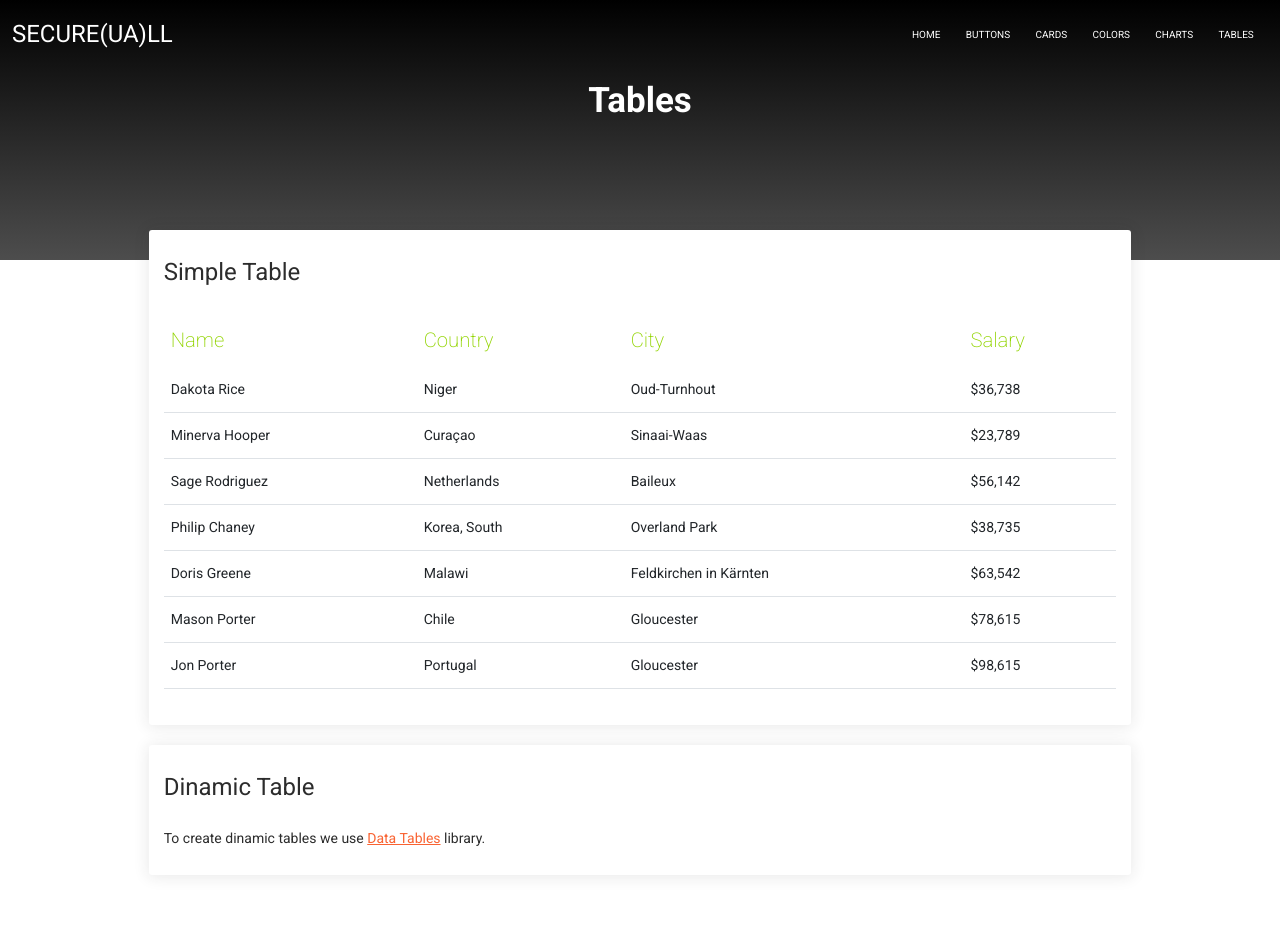
After one commit to secureUAll/frontend-backend, a Django app: template template/tables.html in a window 1280 px wide. The commit adds this page. Run offline with Django 3.2, Linux system fonts and the light colour scheme; the template is opened without the code that fills it, so the values that code supplies are empty.

Commit message:
template.tables

```diff
--- a/template/index.html
+++ b/template/index.html
@@ -81,7 +81,7 @@
                         </a>
                     </li>
                     <li class="nav-item">
-                        <a class="nav-link" href="#">
+                        <a class="nav-link" href="tables.html">
                             <p>
                                 Tables
                             </p>
--- /dev/null
+++ b/template/tables.html
@@ -0,0 +1,248 @@
+<!DOCTYPE html>
+<html lang="en">
+
+<head>
+    <meta charset="utf-8" />
+    <meta content='width=device-width, initial-scale=1.0, maximum-scale=1.0, user-scalable=0, shrink-to-fit=no'
+        name='viewport' />
+    <title>Secure(ua)ll Template</title>
+
+    <!-- Fonts -->
+    <link href="https://fonts.googleapis.com/css?family=Roboto:400,700,200" rel="stylesheet" />
+
+    <!-- Styles -->
+    <link href="assets/css/bootstrap.min.css" rel="stylesheet" />
+    <link rel="stylesheet" href="https://use.fontawesome.com/releases/v5.7.1/css/all.css"
+        integrity="sha384-fnmOCqbTlWIlj8LyTjo7mOUStjsKC4pOpQbqyi7RrhN7udi9RwhKkMHpvLbHG9Sr" crossorigin="anonymous">
+    <link href="assets/css/template.css" rel="stylesheet" />
+    <link href="assets/css/custom.css" rel="stylesheet" />
+
+</head>
+
+<body>
+
+    <!-- Navbar -->
+    <nav class="navbar navbar-expand-lg navbar-transparent  bg-primary  navbar-absolute">
+        <div class="container-fluid">
+            <div class="navbar-wrapper">
+
+                <a class="navbar-brand" href="index.html">
+                    <h3 class="m-0 p-0">secure(ua)ll</h3>
+                </a>
+            </div>
+            <button class="navbar-toggler" type="button" data-toggle="collapse" data-target="#navigation"
+                aria-controls="navigation-index" aria-expanded="false" aria-label="Toggle navigation">
+                <span class="navbar-toggler-bar navbar-kebab"></span>
+                <span class="navbar-toggler-bar navbar-kebab"></span>
+                <span class="navbar-toggler-bar navbar-kebab"></span>
+            </button>
+            <div class="collapse navbar-collapse justify-content-end" id="navigation">
+                <ul class="navbar-nav">
+                    <li class="nav-item">
+                        <a class="nav-link" href="index.html">
+                            <p>
+                                Home
+                            </p>
+                        </a>
+                    </li>
+                    <li class="nav-item">
+                        <a class="nav-link" href="#">
+                            <p>
+                                Buttons
+                            </p>
+                        </a>
+                    </li>
+                    <li class="nav-item">
+                        <a class="nav-link" href="#">
+                            <p>
+                                Cards
+                            </p>
+                        </a>
+                    </li>
+                    <li class="nav-item">
+                        <a class="nav-link" href="#">
+                            <p>
+                                Colors
+                            </p>
+                        </a>
+                    </li>
+                    <li class="nav-item">
+                        <a class="nav-link" href="#">
+                            <p>
+                                Charts
+                            </p>
+                        </a>
+                    </li>
+                    <li class="nav-item">
+                        <a class="nav-link" href="#">
+                            <p>
+                                Tables
+                            </p>
+                        </a>
+                    </li>
+                </ul>
+            </div>
+        </div>
+    </nav>
+    <!-- End Navbar -->
+
+    <!-- Header -->
+    <div class="panel-header">
+        <div class="header text-center">
+            <h2 class="title">Tables</h2>
+            <p class="category"></p>
+        </div>
+    </div>
+    <!-- End Header -->
+
+    <!-- Page Content -->
+    <div class="content col-10 mx-auto row">
+        <div>
+            <!-- Simple Table -->
+            <div class="card">
+                <div class="card-header">
+                    <h4 class="card-title"> Simple Table</h4>
+                </div>
+                <div class="card-body">
+                    <div class="table-responsive">
+                        <table class="table">
+                            <thead class=" text-primary">
+                                <th>
+                                    Name
+                                </th>
+                                <th>
+                                    Country
+                                </th>
+                                <th>
+                                    City
+                                </th>
+                                <th class="text-right">
+                                    Salary
+                                </th>
+                            </thead>
+                            <tbody>
+                                <tr>
+                                    <td>
+                                        Dakota Rice
+                                    </td>
+                                    <td>
+                                        Niger
+                                    </td>
+                                    <td>
+                                        Oud-Turnhout
+                                    </td>
+                                    <td class="text-right">
+                                        $36,738
+                                    </td>
+                                </tr>
+                                <tr>
+                                    <td>
+                                        Minerva Hooper
+                                    </td>
+                                    <td>
+                                        Curaçao
+                                    </td>
+                                    <td>
+                                        Sinaai-Waas
+                                    </td>
+                                    <td class="text-right">
+                                        $23,789
+                                    </td>
+                                </tr>
+                                <tr>
+                                    <td>
+                                        Sage Rodriguez
+                                    </td>
+                                    <td>
+                                        Netherlands
+                                    </td>
+                                    <td>
+                                        Baileux
+                                    </td>
+                                    <td class="text-right">
+                                        $56,142
+                                    </td>
+                                </tr>
+                                <tr>
+                                    <td>
+                                        Philip Chaney
+                                    </td>
+                                    <td>
+                                        Korea, South
+                                    </td>
+                                    <td>
+                                        Overland Park
+                                    </td>
+                                    <td class="text-right">
+                                        $38,735
+                                    </td>
+                                </tr>
+                                <tr>
+                                    <td>
+                                        Doris Greene
+                                    </td>
+                                    <td>
+                                        Malawi
+                                    </td>
+                                    <td>
+                                        Feldkirchen in Kärnten
+                                    </td>
+                                    <td class="text-right">
+                                        $63,542
+                                    </td>
+                                </tr>
+                                <tr>
+                                    <td>
+                                        Mason Porter
+                                    </td>
+                                    <td>
+                                        Chile
+                                    </td>
+                                    <td>
+                                        Gloucester
+                                    </td>
+                                    <td class="text-right">
+                                        $78,615
+                                    </td>
+                                </tr>
+                                <tr>
+                                    <td>
+                                        Jon Porter
+                                    </td>
+                                    <td>
+                                        Portugal
+                                    </td>
+                                    <td>
+                                        Gloucester
+                                    </td>
+                                    <td class="text-right">
+                                        $98,615
+                                    </td>
+                                </tr>
+                            </tbody>
+                        </table>
+                    </div>
+                </div>
+            </div>
+            <!-- End Simple Table -->
+            <!-- Dinamic Table -->
+            <div class="card">
+                <div class="card-header">
+                    <h4 class="card-title">Dinamic Table</h4>
+                </div>
+                <div class="card-body">
+                    <p>To create dinamic tables we use <a href="https://datatables.net/" target="_blank">Data Tables</a> library.</p>
+                </div>
+            </div>
+            <!-- End Dinamic Table -->
+        </div>
+    </div>
+
+    <!--   Core JS Files   -->
+    <script src="assets/js/core/jquery.min.js"></script>
+    <script src="assets/js/core/popper.min.js"></script>
+    <script src="assets/js/core/bootstrap.min.js"></script>
+    <script src="assets/js/plugins/perfect-scrollbar.jquery.min.js"></script>
+</body>
+
+</html>
```
